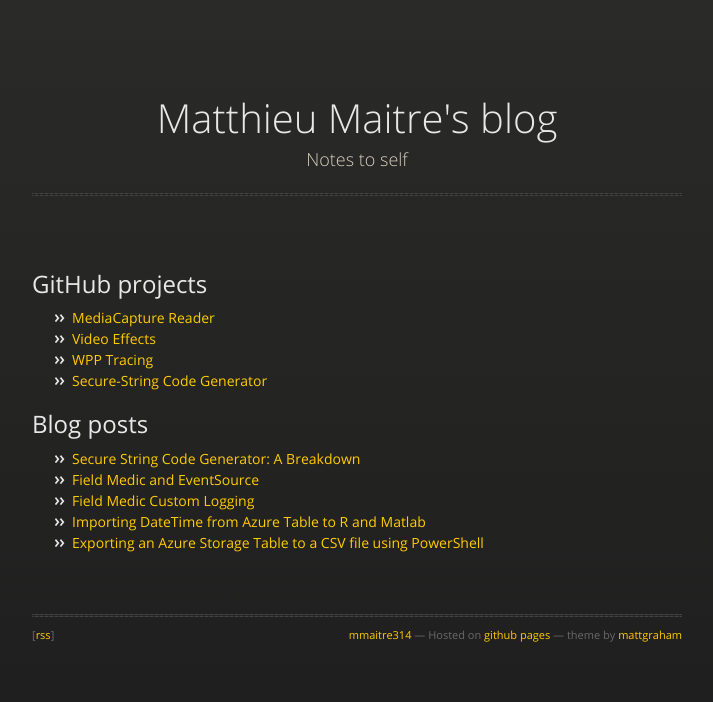
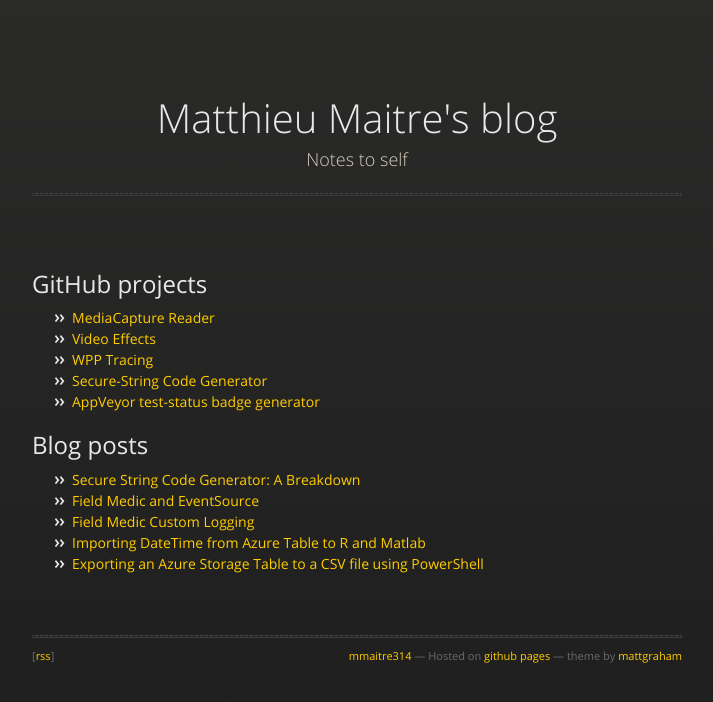
Before and after one commit to mmaitre314/mmaitre314.github.io, a Jekyll site: the page built from index.html, in a window 1280 px wide. Shown: the top 702 px of the page, without its empty margins (283-996 px from the left). Built offline with Jekyll 4.4.1, drawn with Linux system fonts in a browser that asks for light colours; nearby versions of some CDN libraries.

Commit message:
Add link to test-status badge

```diff
--- a/index.html
+++ b/index.html
@@ -46,6 +46,9 @@
             <li>
               <a href="http://mmaitre314.github.io/SecureStringCodeGen/">Secure-String Code Generator</a>
             </li>
+            <li>
+              <a href="http://mmaitre314.github.io/TestStatusBadge/">AppVeyor test-status badge generator</a>
+            </li>
         </ul>
 
         <h2>Blog posts</h2>
```
